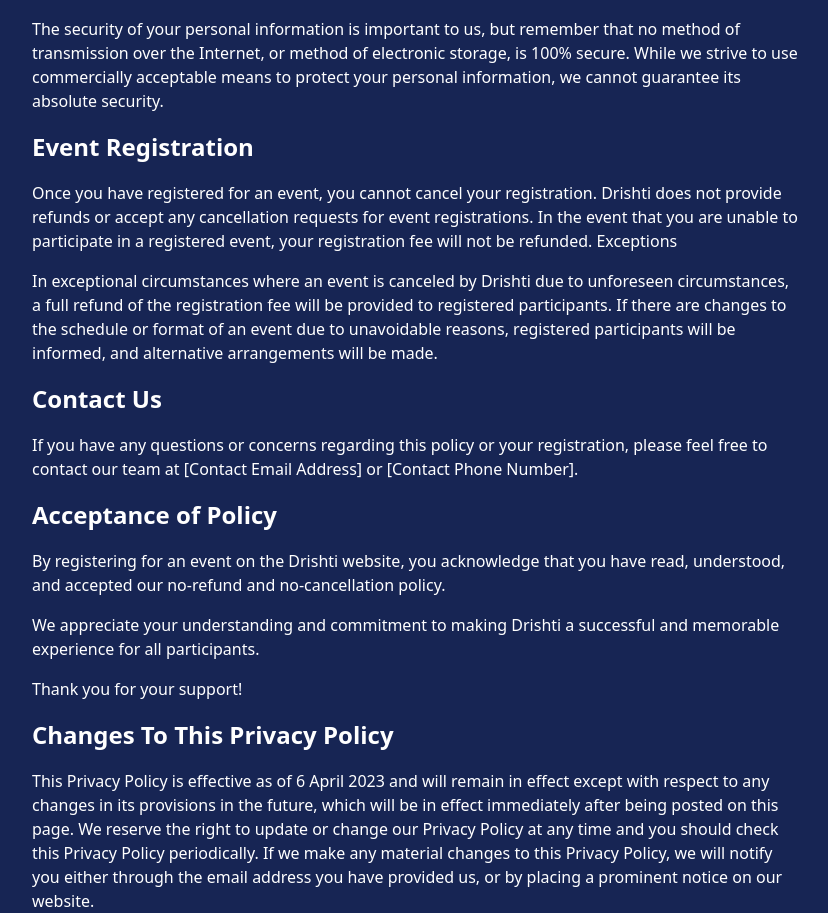
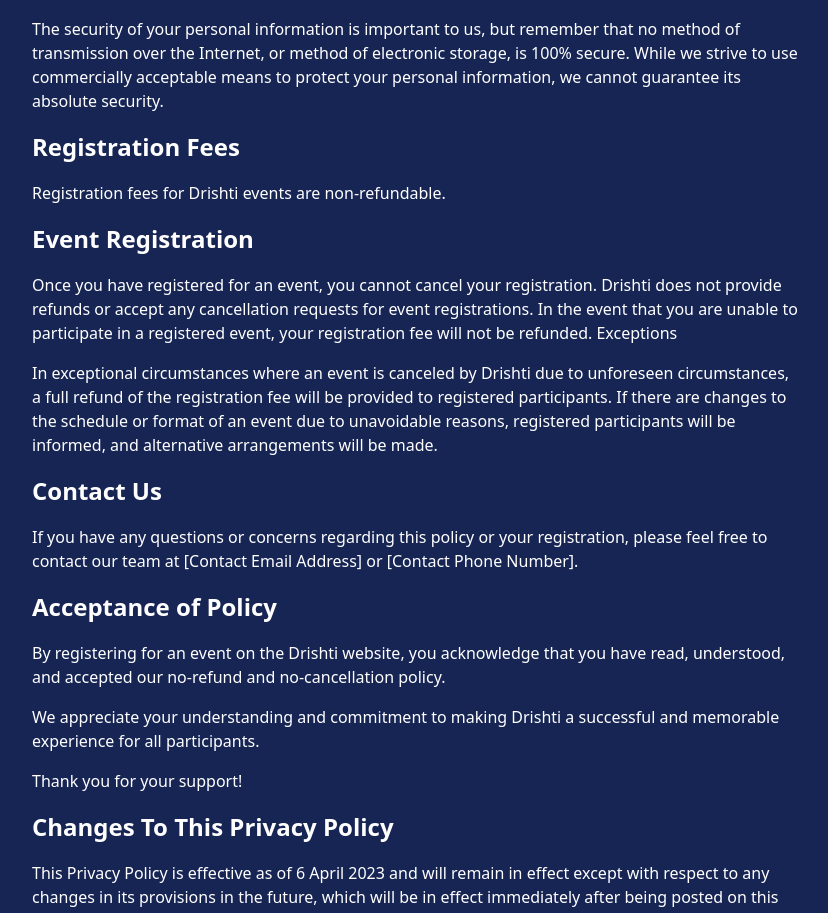
Before and after one commit to ShiwangPande/Drishti, a Next.js app: page /PrivacyPolicy in a window 1280 px wide. Shown: the part 1127-2040 px from the top of the page, without its empty margins (224-1052 px from the left). Built offline with nearby package versions, Linux system fonts and the light colour scheme.

Commit message:
first commit

```diff
--- a/src/pages/PrivacyPolicy.js
+++ b/src/pages/PrivacyPolicy.js
@@ -27,6 +27,9 @@
           We have included links on this website for your use and reference. We are not responsible for the privacy policies on these websites. You should be aware that the privacy policies of these websites may differ from our own.   </p>
         <h1>Security</h1>
         <p>The security of your personal information is important to us, but remember that no method of transmission over the Internet, or method of electronic storage, is 100% secure. While we strive to use commercially acceptable means to protect your personal information, we cannot guarantee its absolute security. </p>
+        <h1> Registration Fees</h1>
+        <p>Registration fees for Drishti events are non-refundable.</p>
+
         <h1>Event Registration</h1>
 
         <p>Once you have registered for an event, you cannot cancel your registration.
```
